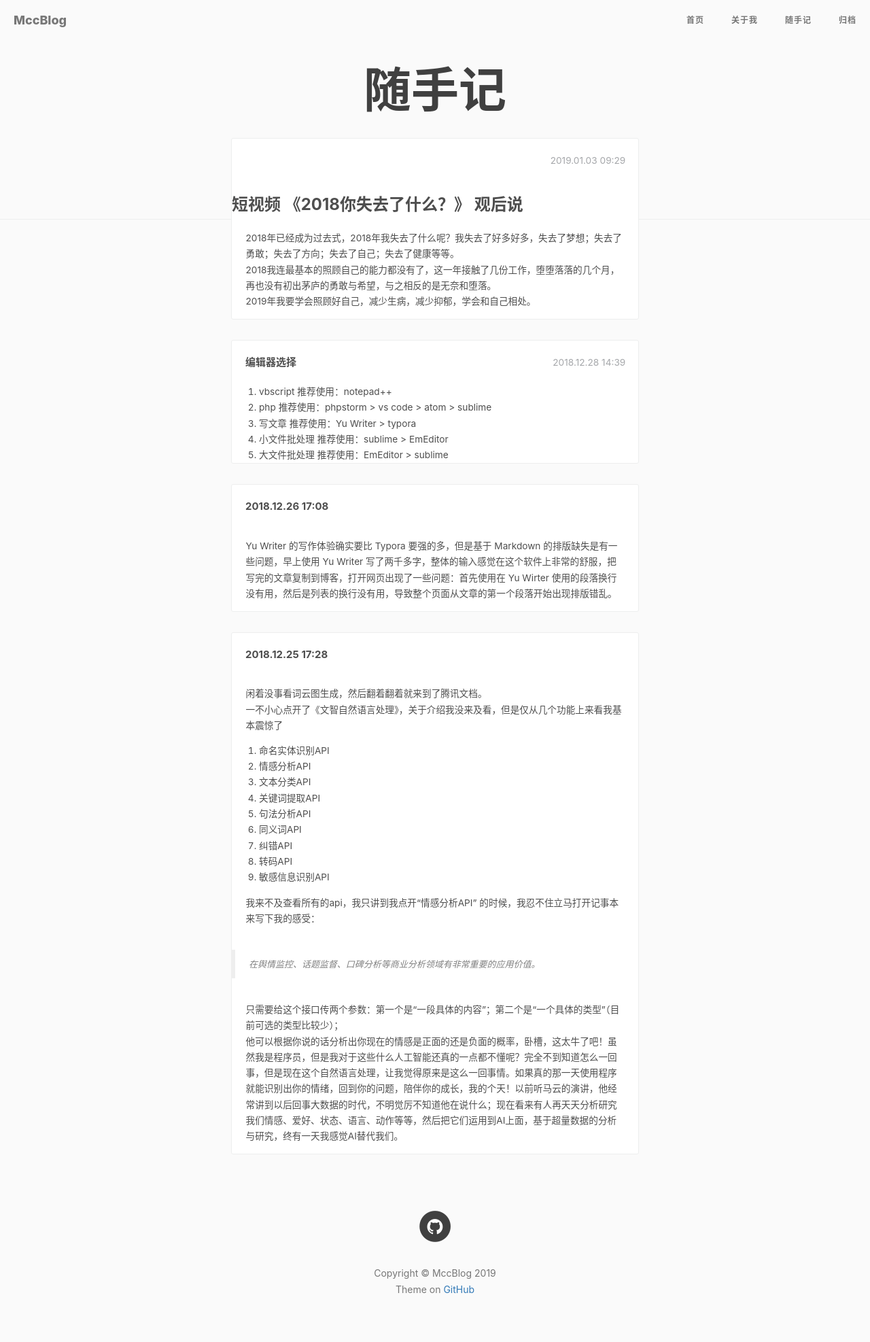
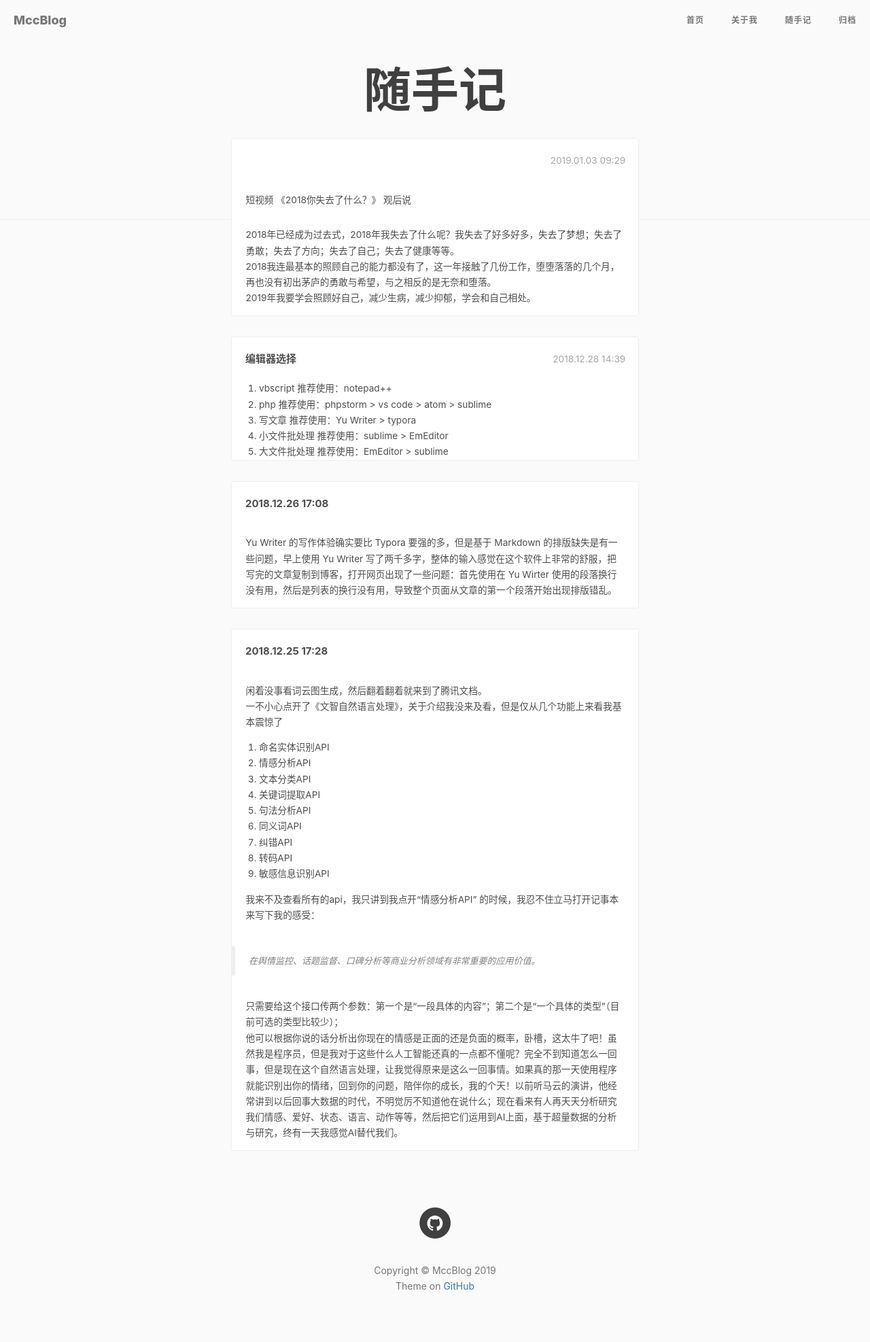
Before and after one commit to mengchenchen/mengchenchen.github.io, a Jekyll site: the page built from sketch/index.html, in a window 1280 px wide. Shown: the whole page at 68% size. Built offline with Jekyll 4.4.1, drawn with Linux system fonts in a browser that asks for light colours; nearby versions of some CDN libraries; comment, search, counter and statistics services are not loaded.

```diff
--- a/sketch/index.html
+++ b/sketch/index.html
@@ -16,7 +16,7 @@ layout: default
 				<div class="cbp_tmlabel">
 					<h2 id="boxoffice"></h2>
 					<time>2019.01.03 09:29</time>
-					<h3>短视频 《2018你失去了什么？》 观后说</h3>
+					<p>短视频 《2018你失去了什么？》 观后说</p>
 					<p>2018年已经成为过去式，2018年我失去了什么呢？我失去了好多好多，失去了梦想；失去了勇敢；失去了方向；失去了自己；失去了健康等等。<br>
 					2018我连最基本的照顾自己的能力都没有了，这一年接触了几份工作，堕堕落落的几个月，再也没有初出茅庐的勇敢与希望，与之相反的是无奈和堕落。<br>
 					2019年我要学会照顾好自己，减少生病，减少抑郁，学会和自己相处。</p>
```
